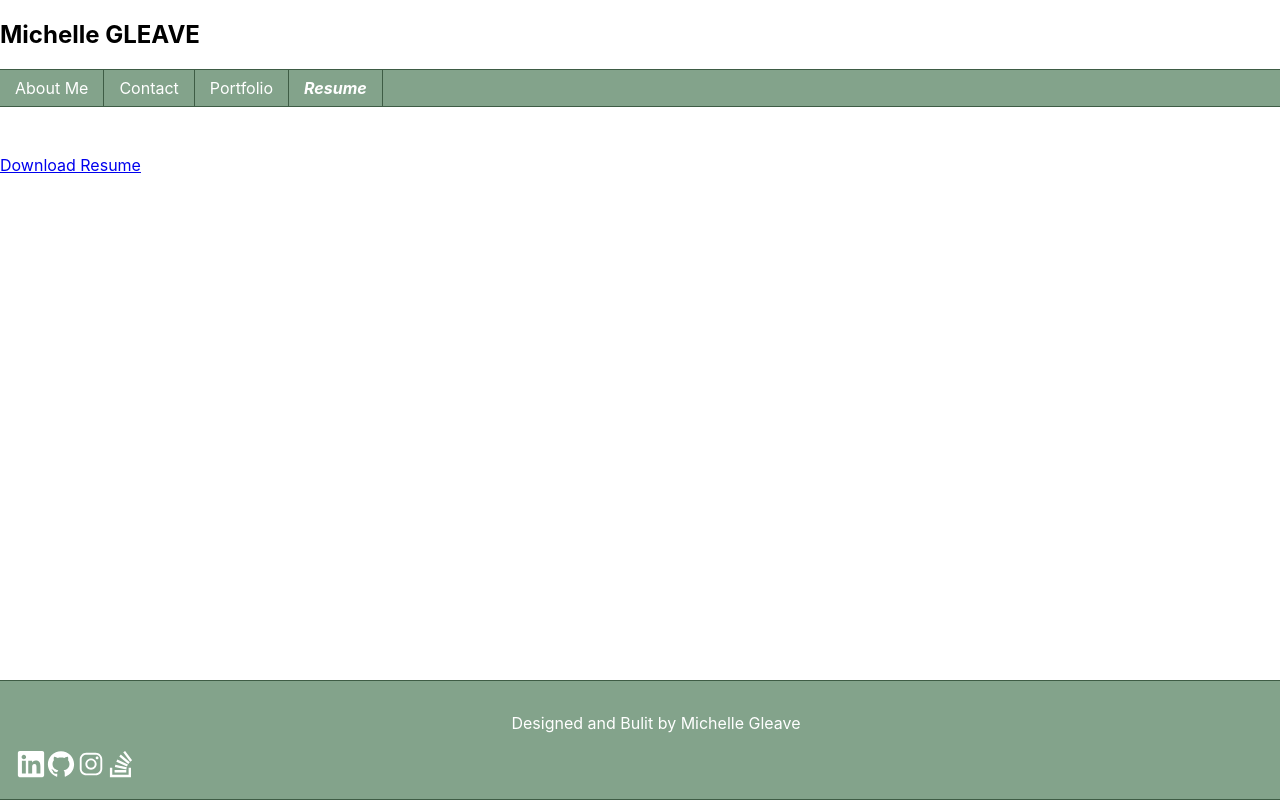
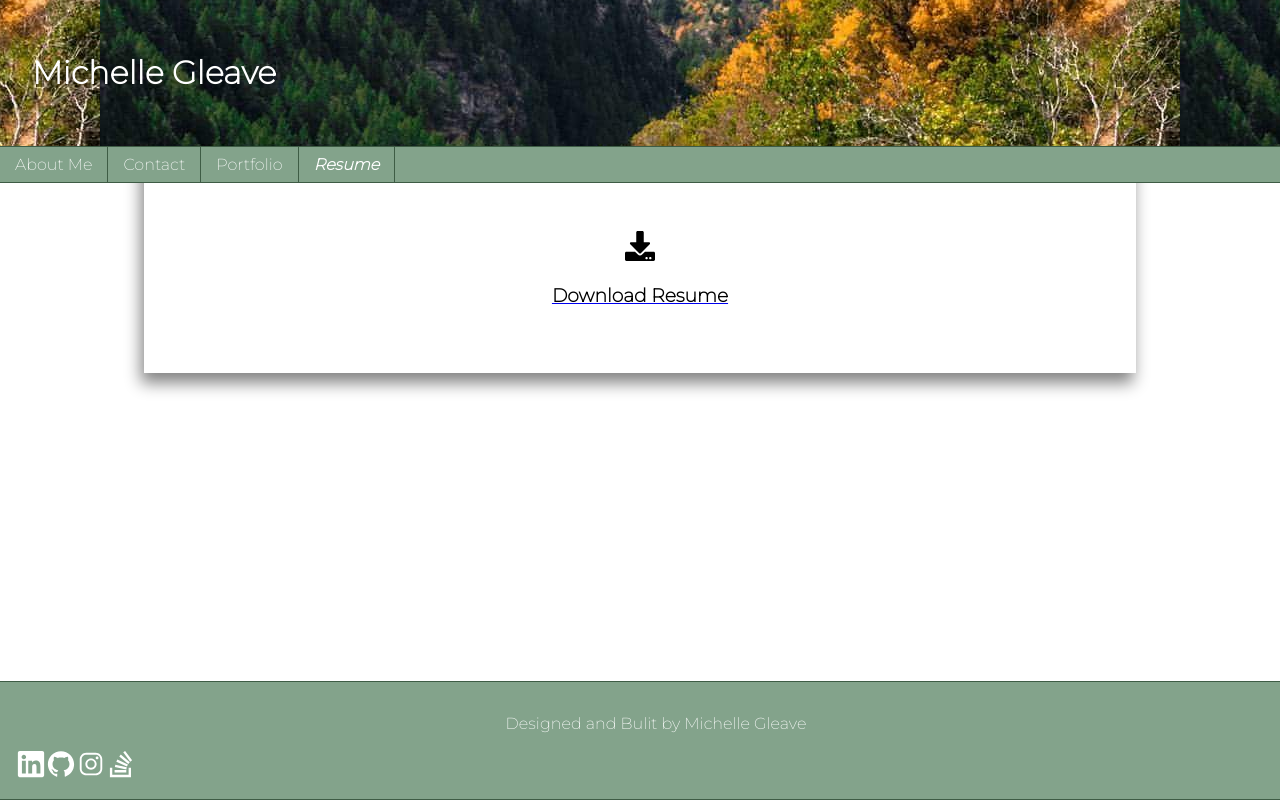
Before and after one commit to mmgleave/mmgleave-portfolio-v2, a React (Create React App) app: page / in a window 1280 px wide. Both pictures are taken after a click on the element "Resume". Built offline with nearby package versions, Linux system fonts and the light colour scheme.

Commit message:
header and font

```diff
--- a/public/index.html
+++ b/public/index.html
@@ -3,6 +3,12 @@
   <head>
     <meta charset="utf-8" />
     <link rel="icon" href="%PUBLIC_URL%/favicon.ico" />
+    <link rel="preconnect" href="https://fonts.googleapis.com" />
+    <link rel="preconnect" href="https://fonts.gstatic.com" crossorigin />
+    <link
+      href="https://fonts.googleapis.com/css2?family=Montserrat:wght@200&display=swap"
+      rel="stylesheet"
+    />
     <meta name="viewport" content="width=device-width, initial-scale=1" />
     <meta name="theme-color" content="#000000" />
     <meta
--- a/src/App.css
+++ b/src/App.css
@@ -1,3 +1,15 @@
+:root {
+  font-family: 'Montserrat', sans-serif;
+}
+/* header styles */
+#header {
+  background-image: url('../src/assets/images/header.jpg');
+  background-position: center;
+  background-position-y: 150px;
+  padding: 2rem;
+  color: white;
+}
+
 /* footer styles */
 .footer{
   margin-top: 1rem;
@@ -78,13 +90,24 @@
   box-shadow: 2px 2px 2px rgba(0, 0, 0, 0.486);
 }
 
-#contact-div {
+#contact-div, #resume {
   width: 70%;
   padding: 3rem;
   align-items: center;
   box-shadow: -3px 10px 15px rgba(0, 0, 0, 0.486);
   margin-top: 2rem;
   margin: auto;
+}
+
+/* resume styles */
+#resume {
+  text-align: center;
+}
+
+#resume h3 {
+  color: black;
+  text-decoration: unset;
+  font-style: normal;
 }
 
 /* portfolio styles */
@@ -95,27 +118,32 @@
 }
 
 .portfolio-item {
-  margin-bottom: 2rem;
+  margin-bottom: 1rem;
+  margin-top: 1rem;
   box-shadow: 2px 5px 5px hsla(134, 19%, 30%, 0.486);
 }
 
 #portfolio h1 {
-  color: rgb(62, 92, 69);
-  margin-left: 2rem;
-  border-bottom: rgb(62, 92, 69);
+  background-color:rgb(14, 78, 85);
+  box-shadow: 2px 2px 2px rgba(0, 0, 0, 0.486);
+  text-align: center;
+  color: white;
+  padding-bottom: 1rem;
+  padding-top: 1rem;
 }
 
 #portfolio a {
   color:rgb(14, 78, 85);
   text-decoration: none;
-  margin: 2rem;
+  padding-left: 2rem;
+  font-size: smaller;
 }
 
 .img {
   width: 75%;
-  box-shadow: 2px 5px 5px rgba(0, 0, 0, 0.486);
   margin-left: 2rem;
   margin-bottom: 2rem;
+  margin-top: 2rem;
 }
 
 /* about me styles */
--- a/src/App.js
+++ b/src/App.js
@@ -8,6 +8,7 @@ import Footer from './components/Footer';
 import Nav from './components/Nav';
 import Portfolio from './components/Portfolio';
 import Resume from './components/Resume';
+import Header from './components/Header';
 
 function App() {
 
@@ -57,6 +58,7 @@ function App() {
 
   return (
     <div>
+      <Header></Header>
       <Nav
         aboutSelected={aboutSelected}
         setAboutSelected={setAboutSelected}
--- a/src/components/Header/index.js
+++ b/src/components/Header/index.js
@@ -1 +1,13 @@
 import React from 'react';
+
+function Header() {
+    return (
+        <div id='header'>
+            <h1>
+                Michelle Gleave
+            </h1>
+        </div>
+    )
+}
+
+export default Header;
--- a/src/components/Nav/index.js
+++ b/src/components/Nav/index.js
@@ -14,11 +14,6 @@ function Nav(props) {
 
     return (
         <header>
-            <h2>
-                <a>
-                    <span>Michelle GLEAVE</span>
-                </a>
-            </h2>
             <nav>
                 <ul id="nav">
                     <li>
--- a/src/components/Portfolio/index.js
+++ b/src/components/Portfolio/index.js
@@ -7,6 +7,8 @@ function Portfolio({ projects }) {
                 return (
                     <div className='portfolio-item'>
                         <h1>{item.title}</h1>
+                        <a href={item.link}>Visit Site</a>
+                        <a href={item.repo}>GitHub</a>
                         <div>
                             <img
                                 src={require(`../../assets/images/${item.image}`).default}
@@ -14,8 +16,6 @@ function Portfolio({ projects }) {
                                 className='img'
                             />
                         </div>
-                        <a href={item.link}>Visit Site</a>
-                        <a href={item.repo}>GitHub</a>
                     </div>
                 )
             })}
--- a/src/components/Resume/index.js
+++ b/src/components/Resume/index.js
@@ -1,11 +1,13 @@
 import React from 'react';
 import resume from '../../assets/resume/mg-resume-2021.pdf';
+import { FaDownload } from 'react-icons/fa';
 
 function Resume() {
     return(
-        <div>
+        <div id='resume'>
             <a href={resume} download="MichelleGleaveResume2021.pdf">
-                Download Resume
+                <FaDownload color='black' size={30}/>
+                <h3>Download Resume</h3>
             </a>
         </div>
     );
--- a/src/index.css
+++ b/src/index.css
@@ -1,8 +1,5 @@
 body {
   margin: 0;
-  font-family: -apple-system, BlinkMacSystemFont, 'Segoe UI', 'Roboto', 'Oxygen',
-    'Ubuntu', 'Cantarell', 'Fira Sans', 'Droid Sans', 'Helvetica Neue',
-    sans-serif;
   -webkit-font-smoothing: antialiased;
   -moz-osx-font-smoothing: grayscale;
 }
```
Also changed, not shown: src/assets/images/header.jpg (added).
